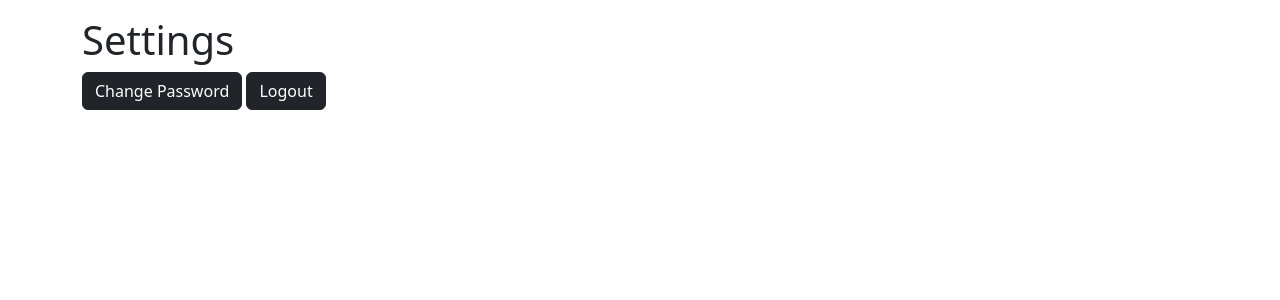
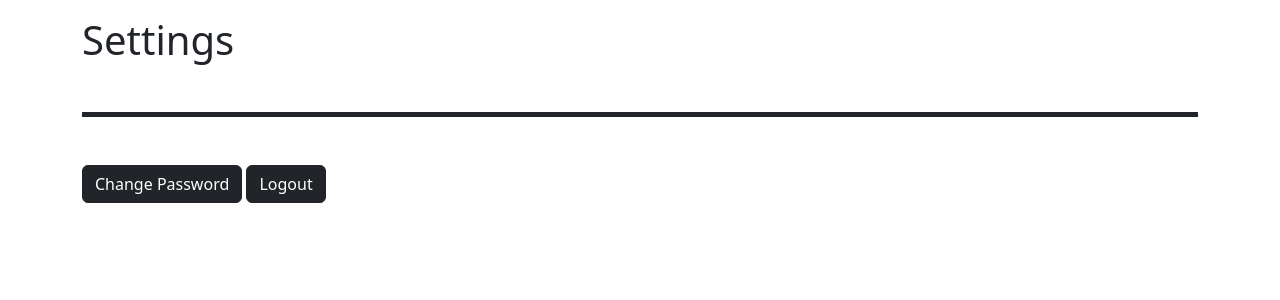
Before and after one commit to hub-mm/mindCRAFT, a Flask app: page /settings in a window 1280 px wide. Shown: the part 64-364 px from the top of the page. Run offline with Flask 3, Linux system fonts and the light colour scheme; the visitor is signed in with stand-in values (Sample User, id 1); some libraries are stand-ins or nearby versions.

Commit message:
Add same styling to setting as rest of app

```diff
--- a/app/templates/settings.html
+++ b/app/templates/settings.html
@@ -2,7 +2,7 @@
 {% import "bootstrap_wtf.html" as wtf %}
 
 {% block content %}
-<h1>Settings</h1>
+<h1 class="border-bottom border-dark border-5 pb-5 mb-5">Settings</h1>
 <a class="btn btn-dark" href="{{ url_for('change_password') }}">Change Password</a>
 <a class="btn btn-dark" href="{{ url_for('logout') }}">Logout</a>
 {% endblock %}
```
